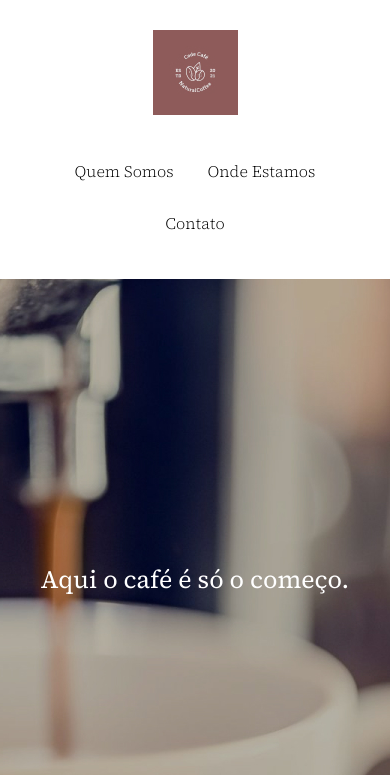
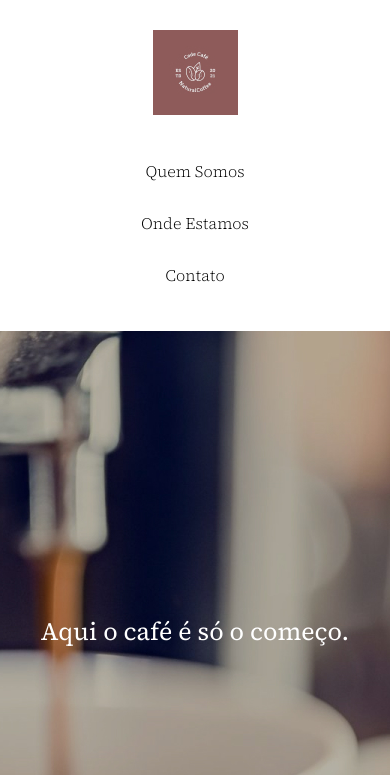
Before and after one commit to Carlos-Daniel-Rabelo/landing-page-code-cafe, a plain HTML site: page index.html in a window 390 px wide. Shown: the top 775 px of the page. Drawn offline with Linux system fonts and the light colour scheme.

Commit message:
landing-page-code-cafe
deixando o projeto responsivo

```diff
--- a/src/css/responsive.css
+++ b/src/css/responsive.css
@@ -83,11 +83,11 @@
         width: 100%;
     }
 
-    .cabecalho nave ul li {
+    .cabecalho nav ul li {
         display: block;
     }
 
-    .cabecalho nave ul li a {
+    .cabecalho nav ul li a {
         width: 100%;
         display: block;
     }
@@ -105,7 +105,7 @@
     }
 }
 
-@media (max-width: 325px) {
+@media (max-width: 375px) {
 
     .ladrilho .pequeno,
     .ladrilho .pequeno.grao {
```
Also changed, not shown: index.html (+2 -4 lines).
